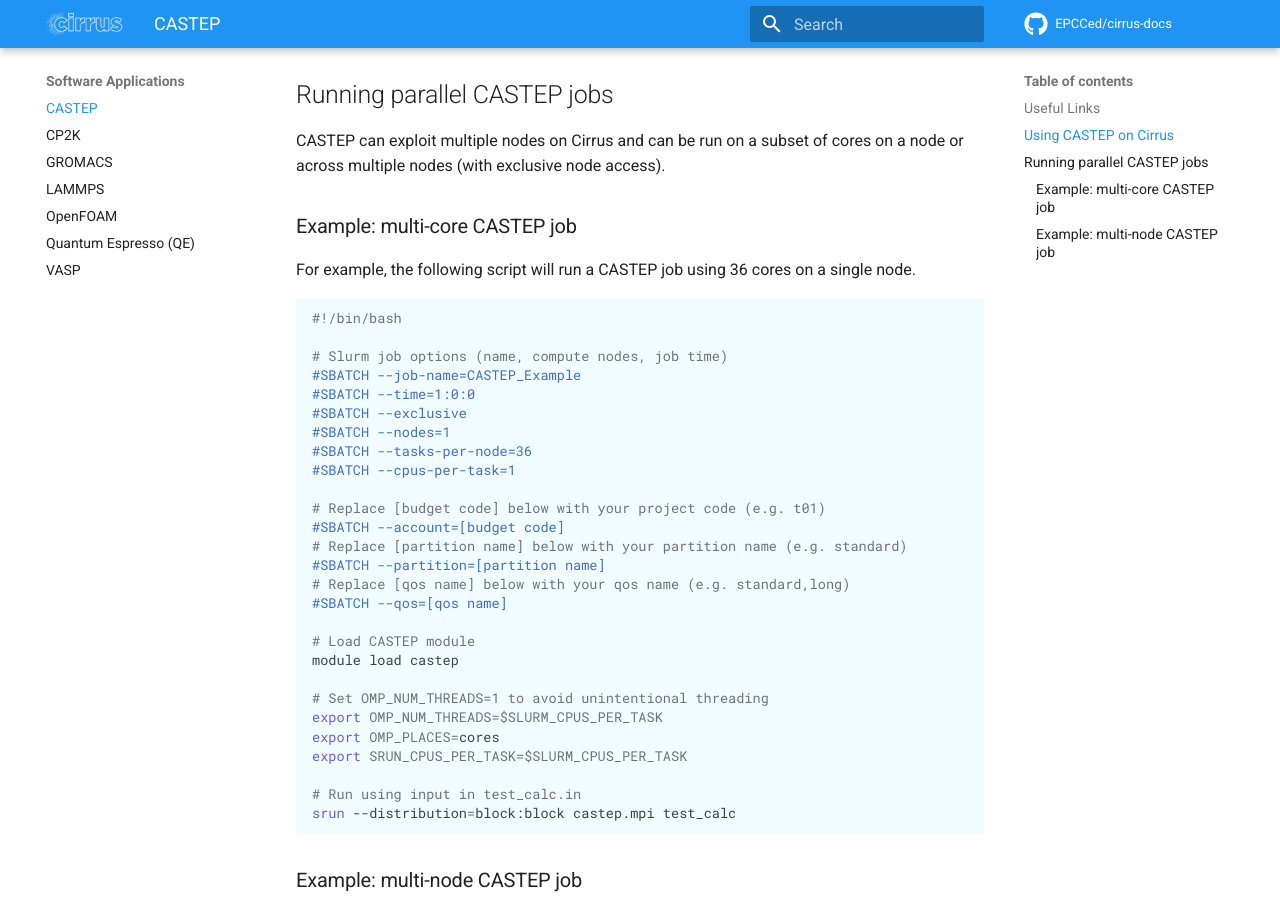
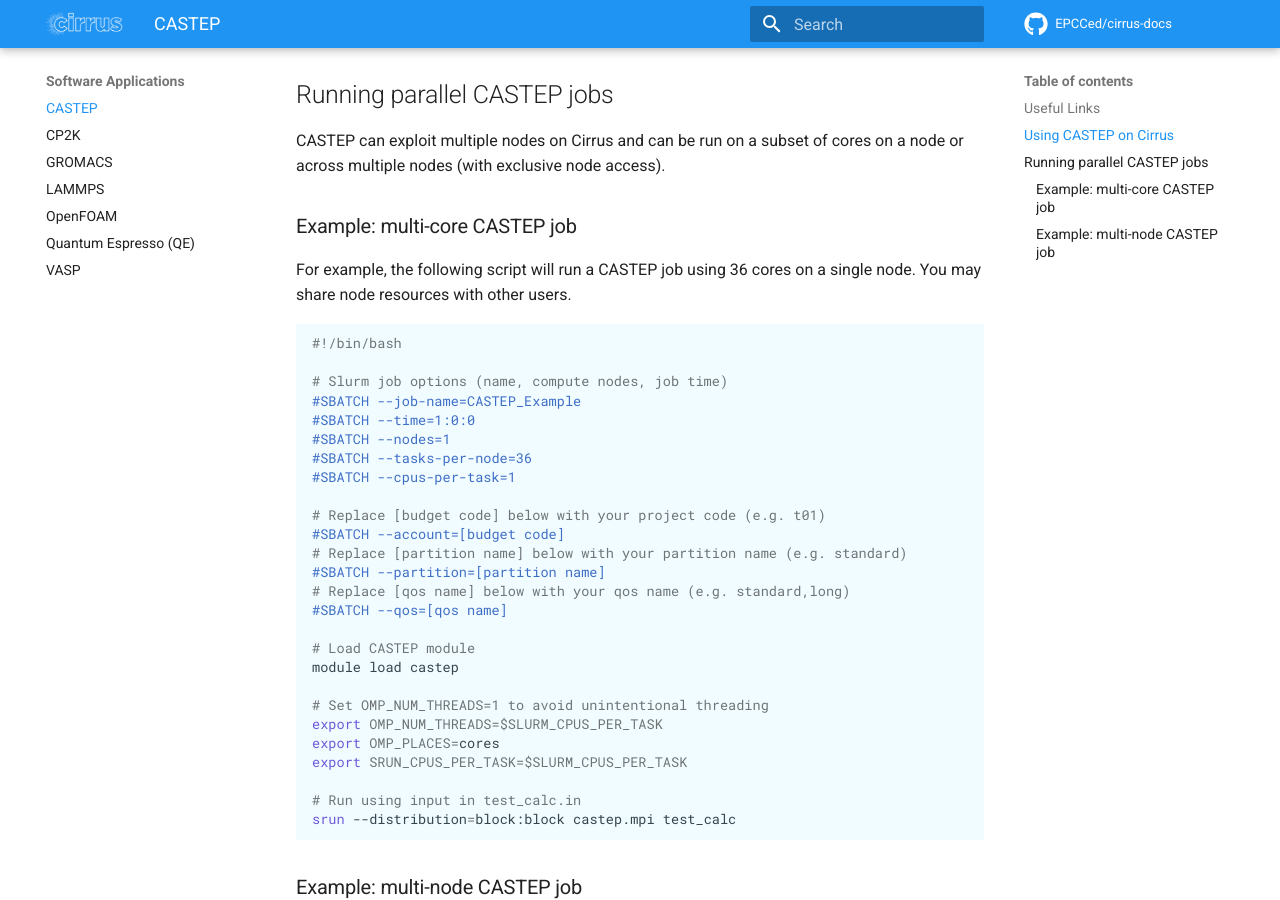
Before and after one commit to EPCCed/cirrus-docs, an MkDocs documentation site: the page built from docs/software-packages/castep.md, in a window 1280 px wide and 900 px high, scrolled down 653 px. Built offline with MkDocs 1.6.1 and Material for MkDocs 9.7.7, drawn with Linux system fonts in a browser that asks for light colours; comment, search, counter and statistics services are not loaded.

Commit message:
Updates CASTEP docs

````diff
--- a/docs/software-packages/castep.md
+++ b/docs/software-packages/castep.md
@@ -30,7 +30,7 @@
 ### Example: multi-core CASTEP job
 
 For example, the following script will run a CASTEP job using 36 cores on a
-single node.
+single node. You may share node resources with other users.
 
 ```slurm
 #!/bin/bash
@@ -38,7 +38,6 @@
 # Slurm job options (name, compute nodes, job time)
 #SBATCH --job-name=CASTEP_Example
 #SBATCH --time=1:0:0
-#SBATCH --exclusive
 #SBATCH --nodes=1
 #SBATCH --tasks-per-node=36
 #SBATCH --cpus-per-task=1
````
